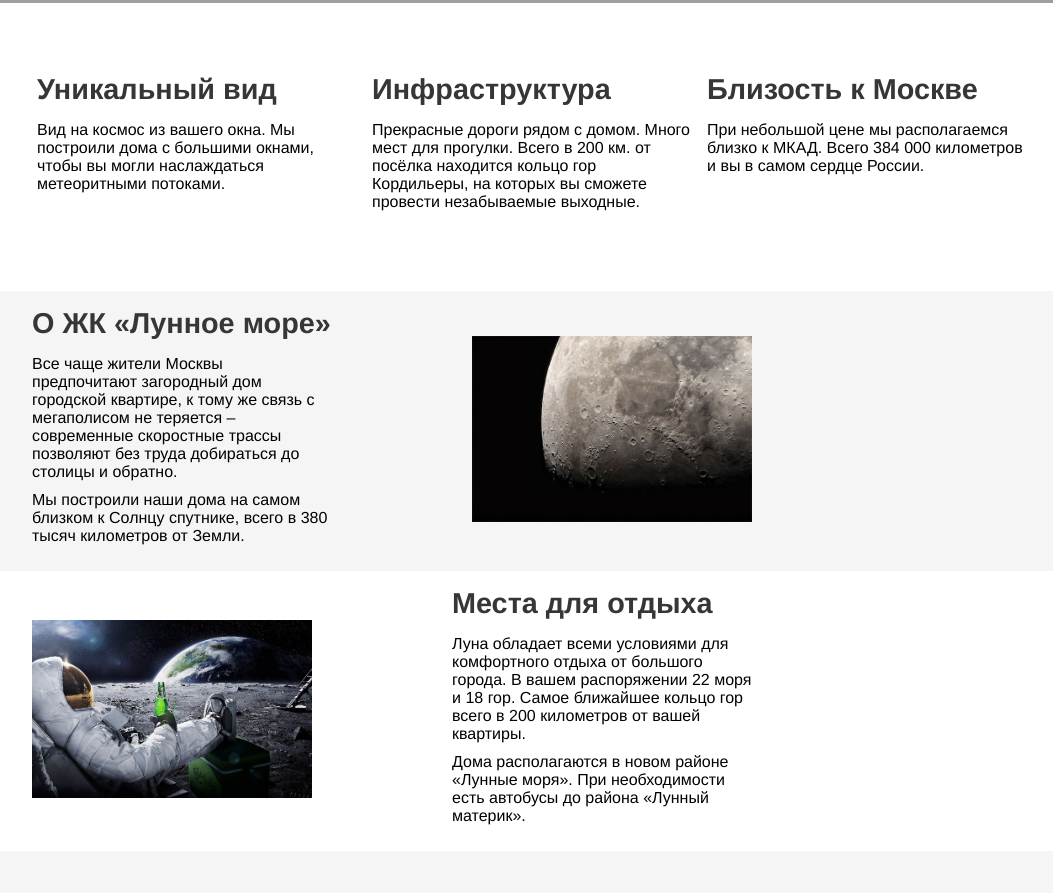
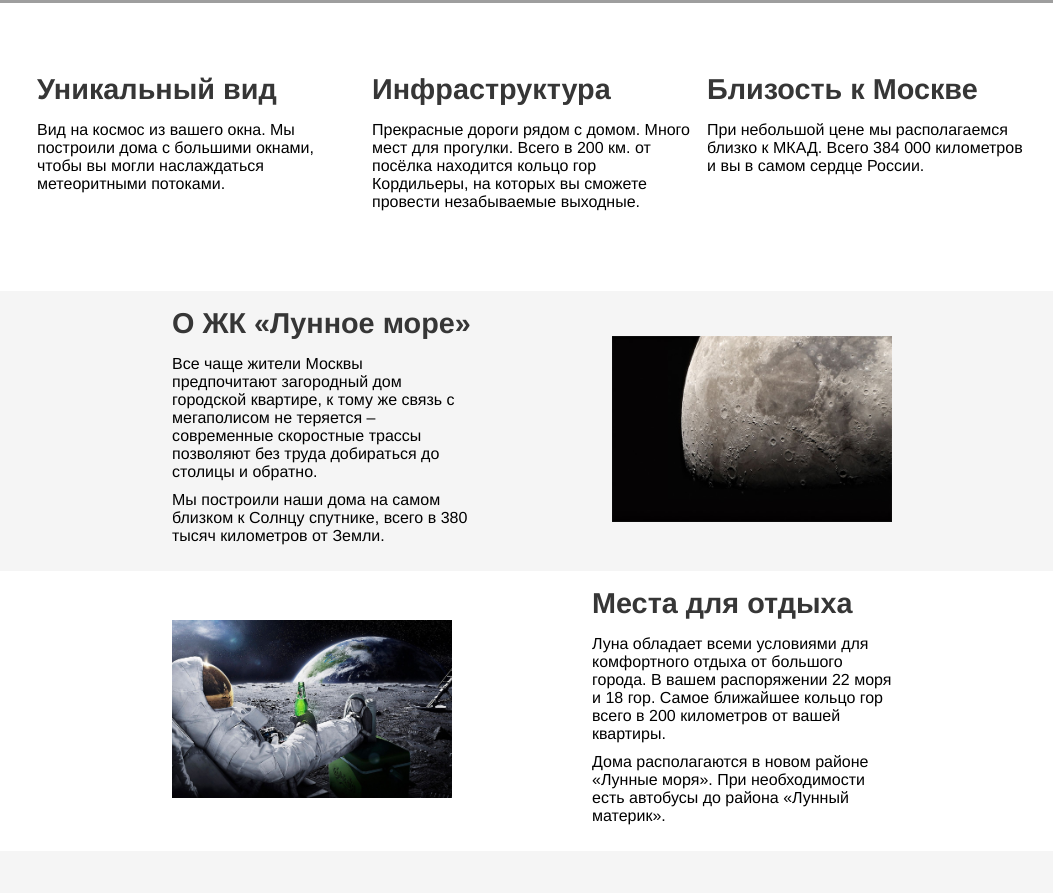
Before and after one commit to kalapyha/layout-designer-project-lvl1, a plain HTML site: page index.html in a window 1280 px wide. Shown: the part 524-1417 px from the top of the page, without its empty margins (108-1161 px from the left). Drawn offline with Linux system fonts and the light colour scheme; grey boxes are pictures that could not be loaded.

Commit message:
minor changes added

```diff
--- a/styles/style.css
+++ b/styles/style.css
@@ -121,7 +121,7 @@ footer li {
 	max-width: 1000px;
 }
 
-.description-wrapper {
+.wrapper-center {
 	margin: 0 auto;
 }
 
```
